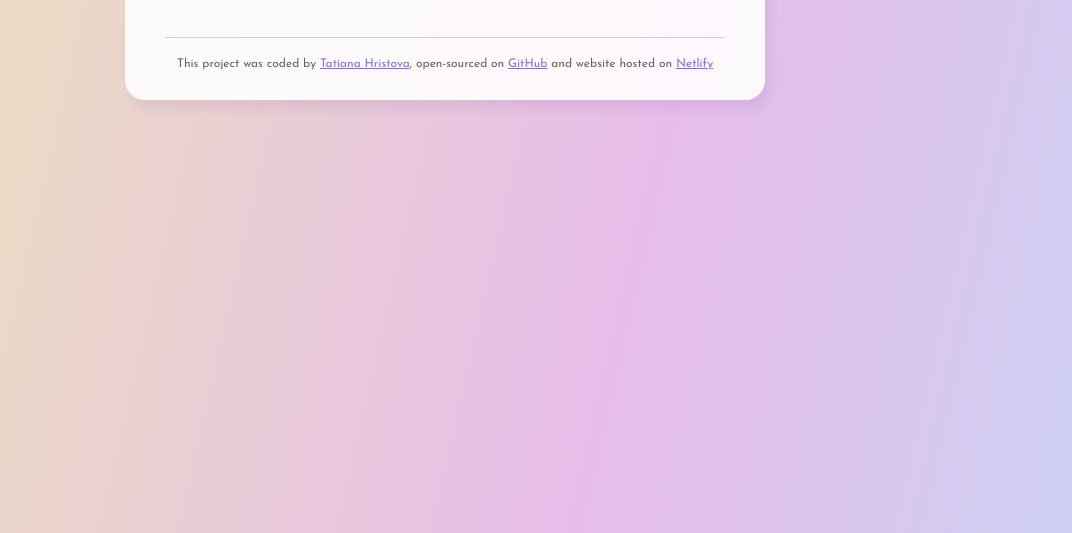
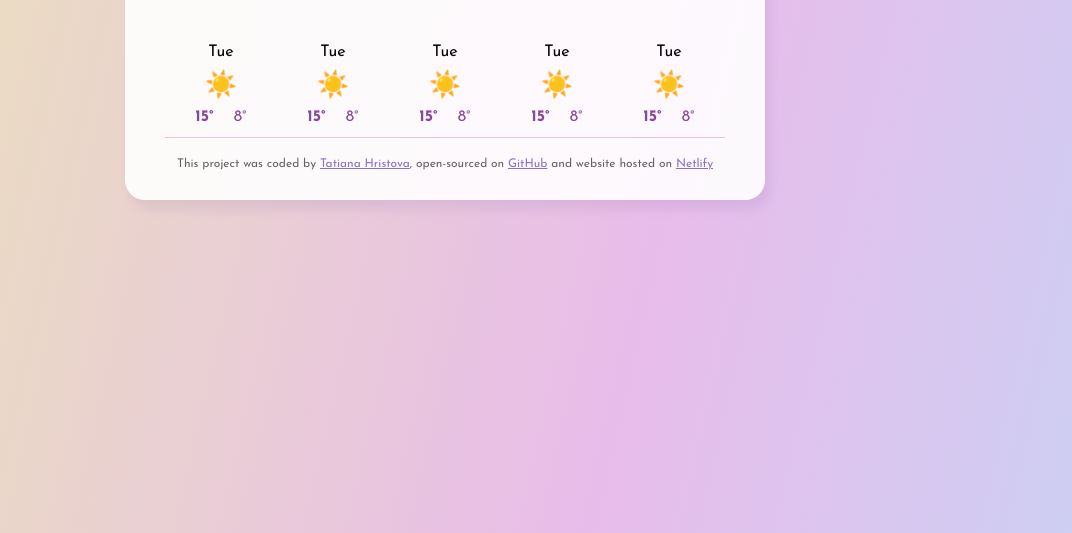
Before and after one commit to TatianaHristova/My-Weather-App, a plain HTML site: page index.html in a window 1280 px wide. Shown: the part 267-800 px from the top of the page, without its empty margins (195-1267 px from the left). Drawn offline with nearby package versions, Linux system fonts and the light colour scheme; no server answers.

Commit message:
added forecast content + css

```diff
--- a/index.html
+++ b/index.html
@@ -48,6 +48,62 @@
             <div>💨 <strong id="wind-speed"></strong></div>
           </div>
         </section>
+
+        <div class="weather-forecast">
+          <div class="weather-forecast-day">
+            <div class="weather-forecast-date">Tue</div>
+            <div class="weather-forecast-emoji">☀️</div>
+            <div class="weather-forecast-temperatures">
+              <div class="weather-forecast-temperature">
+                <strong>15°</strong>
+              </div>
+              <div class="weather-forecast-temperature">8°</div>
+            </div>
+          </div>
+
+          <div class="weather-forecast-day">
+            <div class="weather-forecast-date">Tue</div>
+            <div class="weather-forecast-emoji">☀️</div>
+            <div class="weather-forecast-temperatures">
+              <div class="weather-forecast-temperature">
+                <strong>15°</strong>
+              </div>
+              <div class="weather-forecast-temperature">8°</div>
+            </div>
+          </div>
+
+          <div class="weather-forecast-day">
+            <div class="weather-forecast-date">Tue</div>
+            <div class="weather-forecast-emoji">☀️</div>
+            <div class="weather-forecast-temperatures">
+              <div class="weather-forecast-temperature">
+                <strong>15°</strong>
+              </div>
+              <div class="weather-forecast-temperature">8°</div>
+            </div>
+          </div>
+
+          <div class="weather-forecast-day">
+            <div class="weather-forecast-date">Tue</div>
+            <div class="weather-forecast-emoji">☀️</div>
+            <div class="weather-forecast-temperatures">
+              <div class="weather-forecast-temperature">
+                <strong>15°</strong>
+              </div>
+              <div class="weather-forecast-temperature">8°</div>
+            </div>
+          </div>
+          <div class="weather-forecast-day">
+            <div class="weather-forecast-date">Tue</div>
+            <div class="weather-forecast-emoji">☀️</div>
+            <div class="weather-forecast-temperatures">
+              <div class="weather-forecast-temperature">
+                <strong>15°</strong>
+              </div>
+              <div class="weather-forecast-temperature">8°</div>
+            </div>
+          </div>
+        </div>
       </main>
 
       <footer>
--- a/src/style.css
+++ b/src/style.css
@@ -113,6 +113,37 @@ header {
   color: rgba(106, 28, 137, 0.8);
 }
 
+.weather-forecast {
+  display: flex;
+  justify-content: space-around;
+  margin-bottom: 10px;
+}
+
+.weather-forecast-date {
+  text-align: center;
+  font-size: 16px;
+  line-height: 30px;
+}
+
+.weather-forecast-emoji {
+  text-align: center;
+  font-size: 26px;
+  line-height: 40px;
+}
+
+.weather-forecast-temperatures {
+  text-align: center;
+  font-size: 16px;
+  line-height: 20px;
+  color: rgba(106, 28, 137, 0.8);
+  display: flex;
+  justify-content: center;
+}
+
+.weather-forecast-temperature {
+  padding: 0 10px;
+}
+
 footer {
   border-top: 1px solid #e8c3e0;
   padding-top: 20px;
```
Also changed, not shown: 1 other file.
